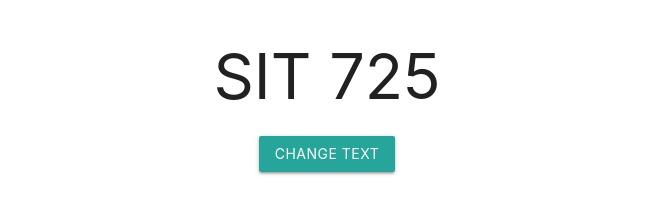
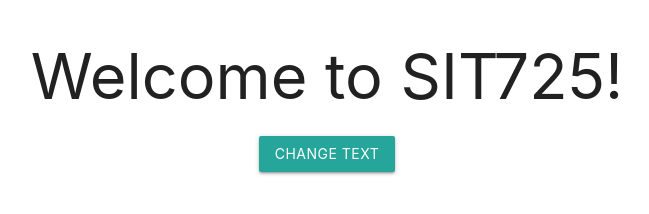
Before and after one commit to NandiniKhosla/SIT725_s225726299, a plain HTML site: page 1.3P/index.html in a window 1280 px wide. Both pictures are taken after a click on the link "CHANGE TEXT". Shown: the whole page, without its empty margins (313-962 px from the left). Drawn offline with nearby package versions, Linux system fonts and the light colour scheme.

Commit message:
updated file according to the provided feedback

```diff
--- a/1.3P/index.html
+++ b/1.3P/index.html
@@ -31,6 +31,6 @@
     <script src="https://cdnjs.cloudflare.com/ajax/libs/materialize/1.0.0/js/materialize.min.js"></script>
 
     <!-- Your JS File -->
-    <script src="js/index.js"></script>
+    <script src="index.js"></script>
 </body>
 </html>
--- a/1.3P/index.js
+++ b/1.3P/index.js
@@ -1,11 +1,17 @@
+let index = 0;
+
 function changeText() {
-    var textsArray = ["Text 1", "Text 2", "Text 3", "Text 4", "Text 5"];
-    var number = getRandomNumberBetween(0, textsArray.length - 1);
+    const textsArray = [
+        "Welcome to SIT725!",
+        "This is Practical Activity 01",
+        "JavaScript DOM in action",
+        "Button click detected",
+        "Text updated successfully!"
+    ];
 
-    console.log("Index:", number);
-    document.getElementById("heading").innerHTML = textsArray[number];
+    // Update heading
+    document.getElementById("heading").innerHTML = textsArray[index];
+
+    // Move to next message (loop back when finished)
+    index = (index + 1) % textsArray.length;
 }
-
-function getRandomNumberBetween(min, max) {
-    return Math.floor(Math.random() * (max - min + 1) + min);
-}
```
